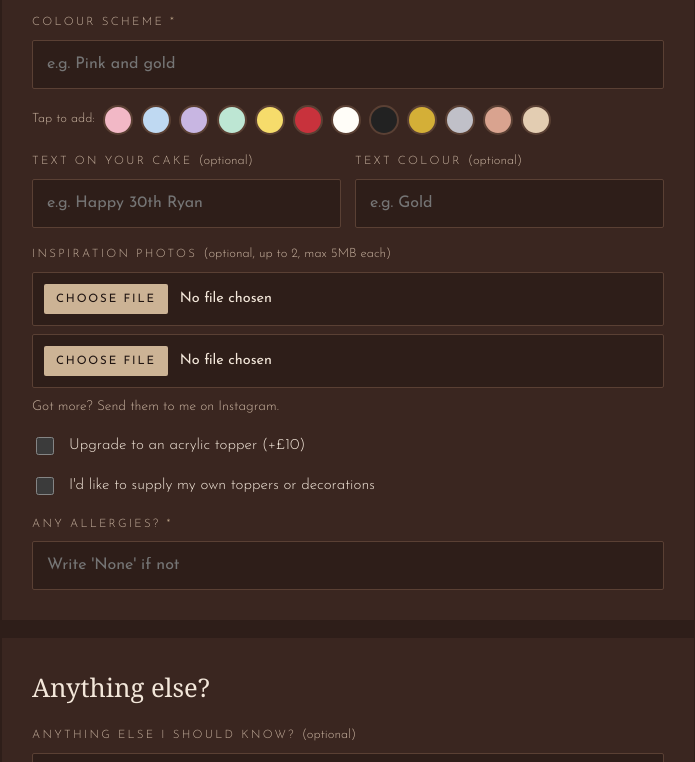
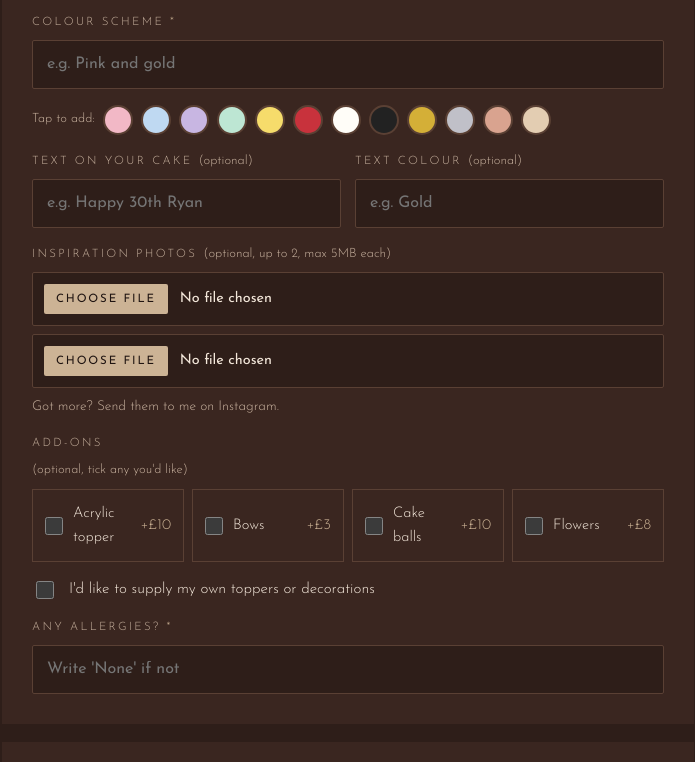
Before and after one commit to nashadasaka-lgtm/Cake-Site, a plain HTML site: page order.html in a window 1280 px wide. Shown: the part 1916-2678 px from the top of the page, without its empty margins (98-793 px from the left). Drawn offline with nearby package versions, Linux system fonts and the light colour scheme; a web font is replaced by a local one.

Commit message:
Add add-ons to the order form: bows £3, cake balls £10, flowers £8
Shown as tick boxes with the acrylic topper, added to the price guide and
drawn on the cake preview. Also on the website extras list and as quick-add
buttons in the order confirmation maker.

Co-Authored-By: Claude Opus 5.5 <noreply@anthropic.com>
Claude-Session: https://claude.ai/code/session_01J1ck37BXp59SqEh6SvVVDk

```diff
--- a/order.html
+++ b/order.html
@@ -63,6 +63,18 @@ input[type="file"]::file-selector-button { font: 400 .72rem var(--body); letter-
 .check { display: flex; flex-wrap: nowrap; gap: 12px; align-items: flex-start; text-transform: none; letter-spacing: 0; font-size: .95rem; color: var(--text); cursor: pointer; }
 .check input { width: 18px; height: 18px; margin-top: 3px; accent-color: var(--latte); -webkit-appearance: auto; appearance: auto; flex: none; }
 label > input, label > select, label > textarea, label > .hint, .label > input, .label > .hint { flex: 0 0 100%; }
+.addons-wrap { display: grid; }
+.addons { display: grid; grid-template-columns: repeat(auto-fill, minmax(150px, 1fr)); gap: 8px; flex: 0 0 100%; }
+.addon { display: flex; align-items: center; gap: 10px; border: 1px solid var(--line); padding: 12px 12px; cursor: pointer; text-transform: none; letter-spacing: 0; font-size: .92rem; color: var(--text); flex-wrap: nowrap !important; }
+.addon input { width: 18px; height: 18px; margin: 0; accent-color: var(--latte); -webkit-appearance: auto; appearance: auto; flex: 0 0 auto !important; }
+.addon .ad-name { flex: 1 1 auto; }
+.addon .ad-price { color: var(--latte); font-variant-numeric: tabular-nums; white-space: nowrap; }
+.addon:has(input:checked) { border-color: var(--latte); background: rgba(204,179,149,.1); }
+.deco { position: absolute; pointer-events: none; }
+.deco.bow { width: 26px; height: 16px; }
+.deco.ball { border-radius: 50%; background: radial-gradient(circle at 35% 30%, #fff8, transparent 45%), var(--c); box-shadow: inset -3px -3px 6px rgba(0,0,0,.18); }
+.deco.flower { width: 20px; height: 20px; }
+.deco-layer { position: absolute; inset: 0; pointer-events: none; }
 .deliv-note { border-left: 2px solid var(--latte); background: rgba(204,179,149,.08); padding: 14px 16px; display: grid; gap: 4px; }
 .deliv-note b { font-weight: 400; font-size: .72rem; letter-spacing: .2em; text-transform: uppercase; color: var(--latte); }
 .deliv-note p { margin: 0; font-size: .92rem; color: var(--text); }
@@ -277,7 +289,14 @@ footer { background: var(--deep); color: var(--latte); padding-block: 30px calc(
         <input type="file" name="Inspiration photo 2" accept="image/*" aria-label="Inspiration photo 2">
         <span class="hint">Got more? Send them to me on Instagram.</span>
       </div>
-      <label class="check"><input type="checkbox" name="Acrylic topper" value="Yes, please upgrade to an acrylic topper (+£10)"> Upgrade to an acrylic topper (+&pound;10)</label>
+      <div class="label addons-wrap">Add-ons <span class="opt">(optional, tick any you'd like)</span>
+        <div class="addons" id="addons">
+          <label class="addon"><input type="checkbox" name="Acrylic topper" data-price="10" value="Yes, please upgrade to an acrylic topper (+£10)"><span class="ad-name">Acrylic topper</span><span class="ad-price">+&pound;10</span></label>
+          <label class="addon"><input type="checkbox" name="Add-on: Bows" data-price="3" data-key="bows" value="Yes, bows (+£3)"><span class="ad-name">Bows</span><span class="ad-price">+&pound;3</span></label>
+          <label class="addon"><input type="checkbox" name="Add-on: Cake balls" data-price="10" data-key="balls" value="Yes, cake balls (+£10)"><span class="ad-name">Cake balls</span><span class="ad-price">+&pound;10</span></label>
+          <label class="addon"><input type="checkbox" name="Add-on: Flowers" data-price="8" data-key="flowers" value="Yes, flowers (+£8)"><span class="ad-name">Flowers</span><span class="ad-price">+&pound;8</span></label>
+        </div>
+      </div>
       <label class="check"><input type="checkbox" name="Own toppers" value="Yes, I'll supply my own toppers or decorations"> I'd like to supply my own toppers or decorations</label>
       <label for="allergies">Any allergies? <span class="req">*</span><input id="allergies" name="Allergies" required placeholder="Write 'None' if not"></label>
     </fieldset>
@@ -379,6 +398,19 @@ footer { background: var(--deep); color: var(--latte); padding-block: 30px calc(
   });
   const syncSwatches = () => { const v = " " + colIn.value.toLowerCase() + " "; document.querySelectorAll(".sw").forEach((b) => b.setAttribute("aria-pressed", v.includes(b.dataset.name.toLowerCase()))); };
 
+  const addonKeys = () => [...document.querySelectorAll('#addons input[data-key]:checked')].map((i) => i.dataset.key);
+  function decorations(s, cols) {
+    const k = addonKeys(), out = [], acc = cols[1] || "#D4AF37", main = cols[0] || "#F2B8C6";
+    const bowSvg = (c) => `<svg viewBox="0 0 26 16"><path d="M13 8 L2 1 L2 15 Z M13 8 L24 1 L24 15 Z" fill="${c}"/><circle cx="13" cy="8" r="3" fill="${c}"/><path d="M12 9 L8 16 M14 9 L18 16" stroke="${c}" stroke-width="2"/></svg>`;
+    const flowerSvg = (c) => `<svg viewBox="0 0 20 20">${[0,72,144,216,288].map((a) => `<ellipse cx="10" cy="5" rx="4" ry="5" fill="${c}" transform="rotate(${a} 10 10)"/>`).join("")}<circle cx="10" cy="10" r="3" fill="#F6DC6B"/></svg>`;
+    if (k.includes("bows")) [0.08, 0.5, 0.92].forEach((x) => out.push(`<span class="deco bow" style="left:calc(${x * 100}% - 13px);top:-2px">${bowSvg(acc === "#FFFDF8" ? "#C8323C" : acc)}</span>`));
+    if (k.includes("balls")) [[-.06, 1, 18, acc], [.02, .96, 12, main], [.86, 1, 16, main], [.96, .97, 11, acc], [-.03, .86, 9, "#D4AF37"]].forEach(([x, y, r, c]) =>
+      out.push(`<span class="deco ball" style="--c:${c};width:${r}px;height:${r}px;left:calc(${x * 100}% - ${r / 2}px);top:calc(${y * 100}% - ${r}px)"></span>`));
+    if (k.includes("flowers")) [[.18, -.12], [.3, -.16], [.72, -.14], [.82, -.1]].forEach(([x, y], n) =>
+      out.push(`<span class="deco flower" style="left:calc(${x * 100}% - 10px);top:${y * s.h}px">${flowerSvg(n % 2 ? "#F2B8C6" : "#FFFDF8")}</span>`));
+    return out.join("");
+  }
+
   function drawCake() {
     const size = pickSize($("#what").value), flav = pickFlav($("#flavour").value);
     const cols = findColours(colIn.value), tcol = findColours($("#textColour").value)[0];
@@ -402,10 +434,11 @@ footer { background: var(--deep); color: var(--latte); padding-block: 30px calc(
           ${flav ? `<span class="slice${flav[3] ? " speckle" : ""}"></span>` : ""}
           ${s.heart ? `<svg class="heartmark" viewBox="0 0 100 90" aria-hidden="true"><path d="M50 84 C20 62 4 46 4 28 C4 14 15 4 28 4 C38 4 46 10 50 18 C54 10 62 4 72 4 C85 4 96 14 96 28 C96 46 80 62 50 84 Z"/></svg>` : ""}
           ${msg ? `<span class="words" style="font-size:${fs}px">${escapeHtml(msg)}</span>` : ""}
+          <span class="deco-layer">${decorations(s, cols)}</span>
         </div>
         <div class="plate" style="width:${s.w + 48}px"></div>`;
     }
-    const shape = (size ? size.k : "") + "|" + (flav ? flav[0] : "") + "|" + acrylic;
+    const shape = (size ? size.k : "") + "|" + (flav ? flav[0] : "") + "|" + acrylic + "|" + addonKeys().join(",");
     wrap.innerHTML = html;
     if (shape !== lastShape) { wrap.classList.remove("bump"); void wrap.offsetWidth; wrap.classList.add("bump"); lastShape = shape; }
   }
@@ -420,6 +453,7 @@ footer { background: var(--deep); color: var(--latte); padding-block: 30px calc(
       total = size.base; lines.push(`${size.cups ? "12 cupcakes" : size.k.replace("\"", " inch")} £${size.base}`);
       if (flav && flav[2] && !size.cups) { total += flav[2]; lines.push(`${flav[0][0].toUpperCase() + flav[0].slice(1)} +£${flav[2]}`); }
       if (acrylic && !size.cups) { total += 10; lines.push("Acrylic topper +£10"); }
+      document.querySelectorAll('#addons input[data-key]:checked').forEach((i) => { total += +i.dataset.price; lines.push(`${i.parentElement.querySelector(".ad-name").textContent} +£${i.dataset.price}`); });
       if (delivery) lines.push("+ delivery, quoted separately");
       big = `<small>from</small>£${total}`;
     }
```
Also changed, not shown: index.html (+3 -0 lines), invoice-maker.html (+1 -1 lines).
